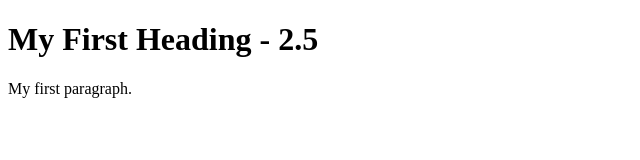
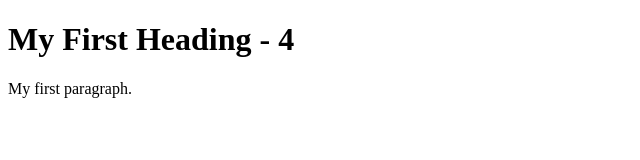
Before and after one commit to LearningDevops095/testapp, a plain HTML site: page testapp/index.html in a window 1280 px wide. Shown: the full height of the page, 0-640 px from the left. Drawn offline with Linux system fonts and the light colour scheme.

Commit message:
commit through cli

```diff
--- a/testapp/index.html
+++ b/testapp/index.html
@@ -2,7 +2,7 @@
 <html>
 <body>
 
-<h1>My First Heading - 2.5</h1>
+<h1>My First Heading - 4</h1>
 <p>My first paragraph.</p>
 
 </body>
```
